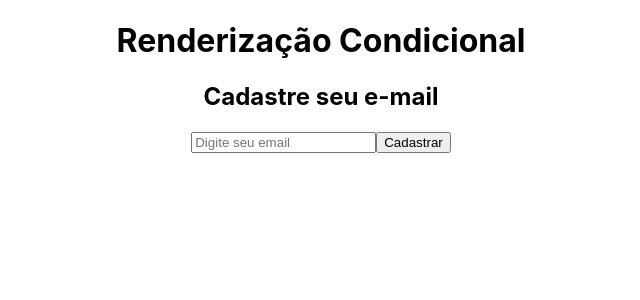
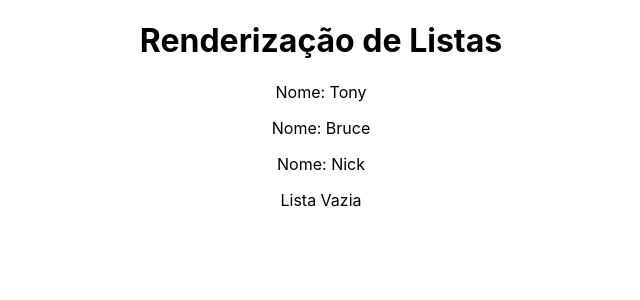
Before and after one commit to leopoldo-moreira/react-course, a React (Create React App) app in the folder meu-projeto/: page / in a window 1280 px wide. Shown: the top 300 px of the page, without its empty margins (319-959 px from the left). Built offline with nearby package versions, Linux system fonts and the light colour scheme.

Commit message:
Aula 13 - Renderização de Listas

```diff
--- a/meu-projeto/src/App.js
+++ b/meu-projeto/src/App.js
@@ -1,14 +1,16 @@
 import './App.css';
-import Condicional from './components/Condicional'
+import Lista from './components/Lista'
 
 
 function App() {
 
+  const pets = ['Tony','Bruce','Nick']
 
   return (
     <div className="App">
-      <h1>Renderização Condicional</h1>
-      <Condicional/>
+      <h1>Renderização de Listas</h1>
+      <Lista pets={pets}/>
+      <Lista pets={[]}/>
     </div>
   )
 }
--- /dev/null
+++ b/meu-projeto/src/components/Lista.js
@@ -0,0 +1,17 @@
+function Lista({pets}){
+
+
+    return (
+        <div>
+            {pets.length > 0 ? (
+                pets.map((nome,index) => (
+                    <p key={index}>Nome: {nome}</p>
+                ))) : (
+                    <p>Lista Vazia</p>
+                )
+            }
+        </div>
+    )
+};
+
+export default Lista
```
